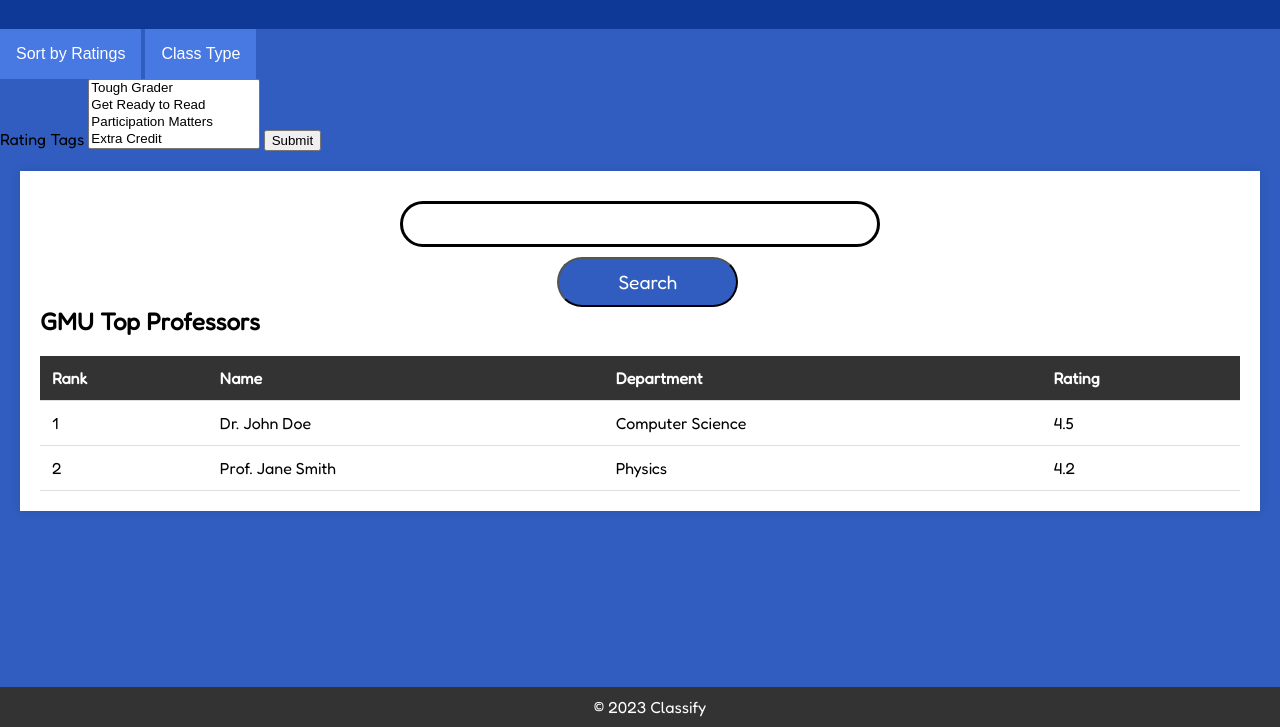
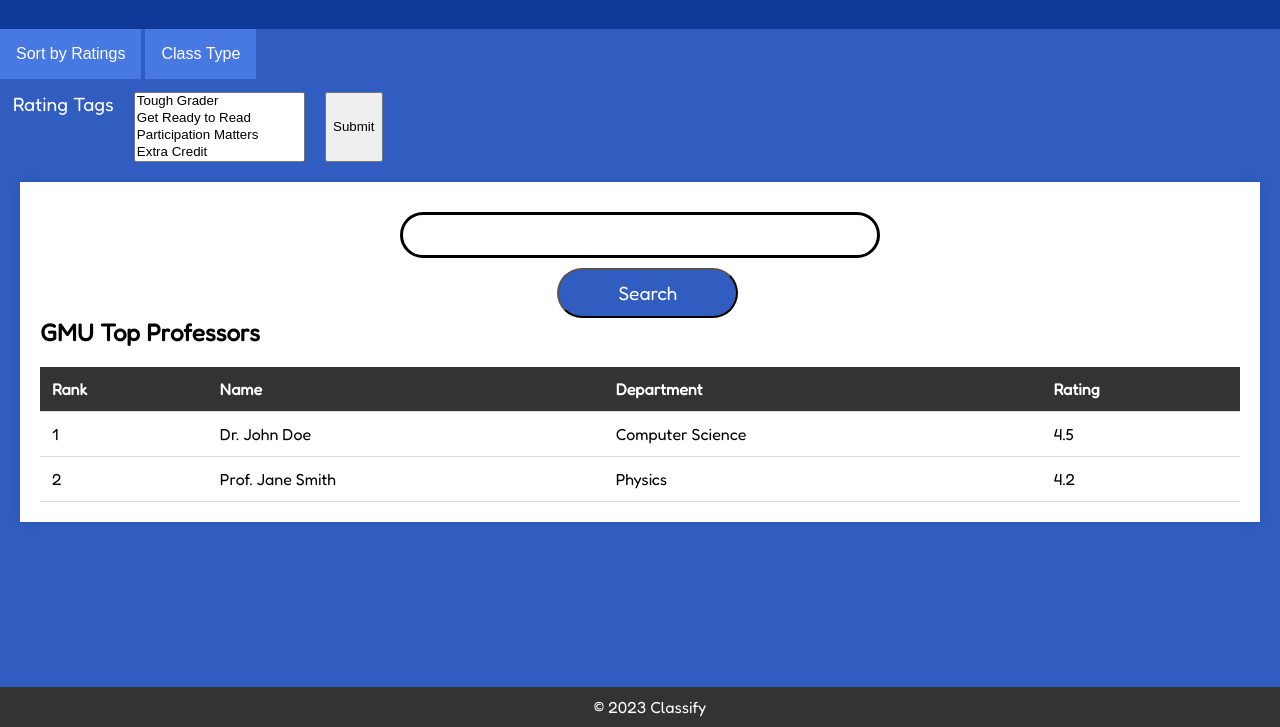
Before and after one commit to GerardoSoriano/classify, a website: page classify-webpage/index.html in a window 1280 px wide. Shown: the part 73-800 px from the top of the page. Drawn offline with Linux system fonts and the light colour scheme.

Commit message:
added style for tag selection

```diff
--- a/classify-webpage/style/style.css
+++ b/classify-webpage/style/style.css
@@ -68,6 +68,7 @@ main {
     box-shadow: 0px 0px 10px rgba(0, 0, 0, 0.1);
 }
 
+
 table {
     width: 100%;
     border-collapse: collapse;
@@ -123,6 +124,17 @@ footer {
     display: block;
   }
 
+  .rating-tags{
+    font-family: 'Fredoka', sans-serif;
+    color: white;
+    font-size: larger;
+    display: flex;
+    justify-content: left;
+    padding-top: 1%;
+    padding-left: 1%;
+    gap: 20px;
+}
+
   .dropdown-content a:hover {background-color: #ddd;}
 
   .dropdown:hover .dropdown-content {display: block;}
```
